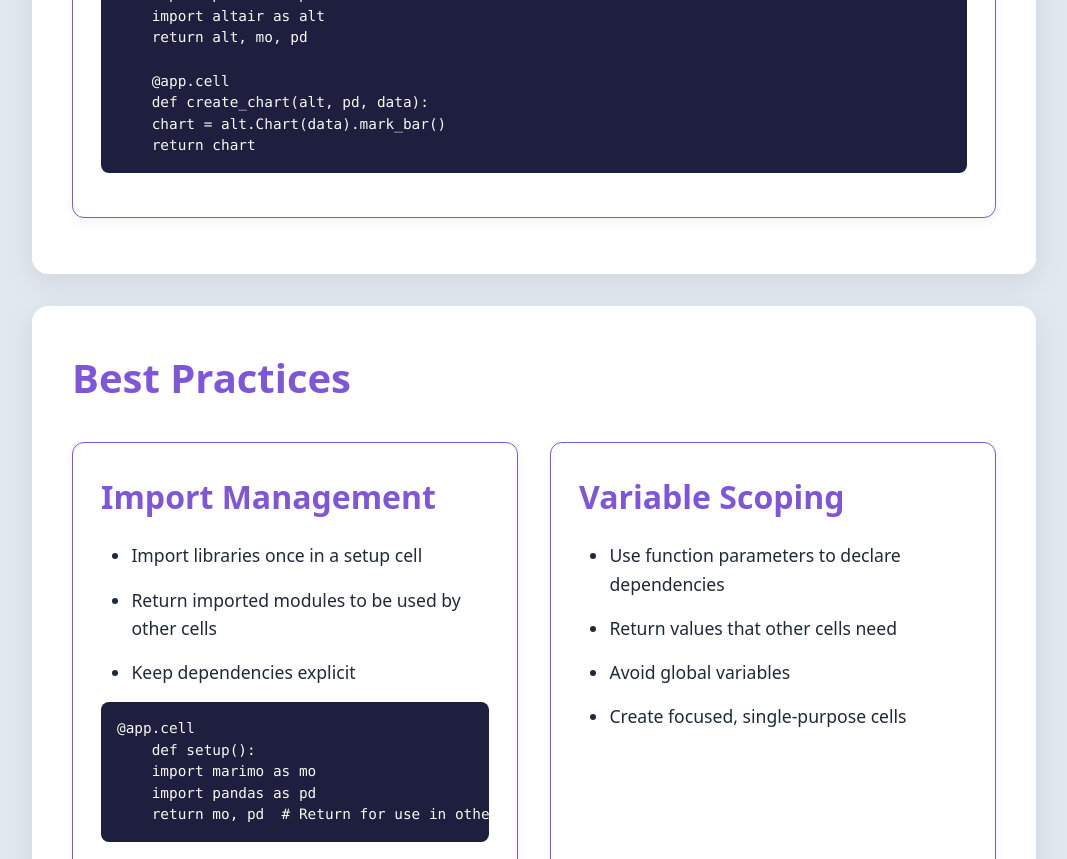
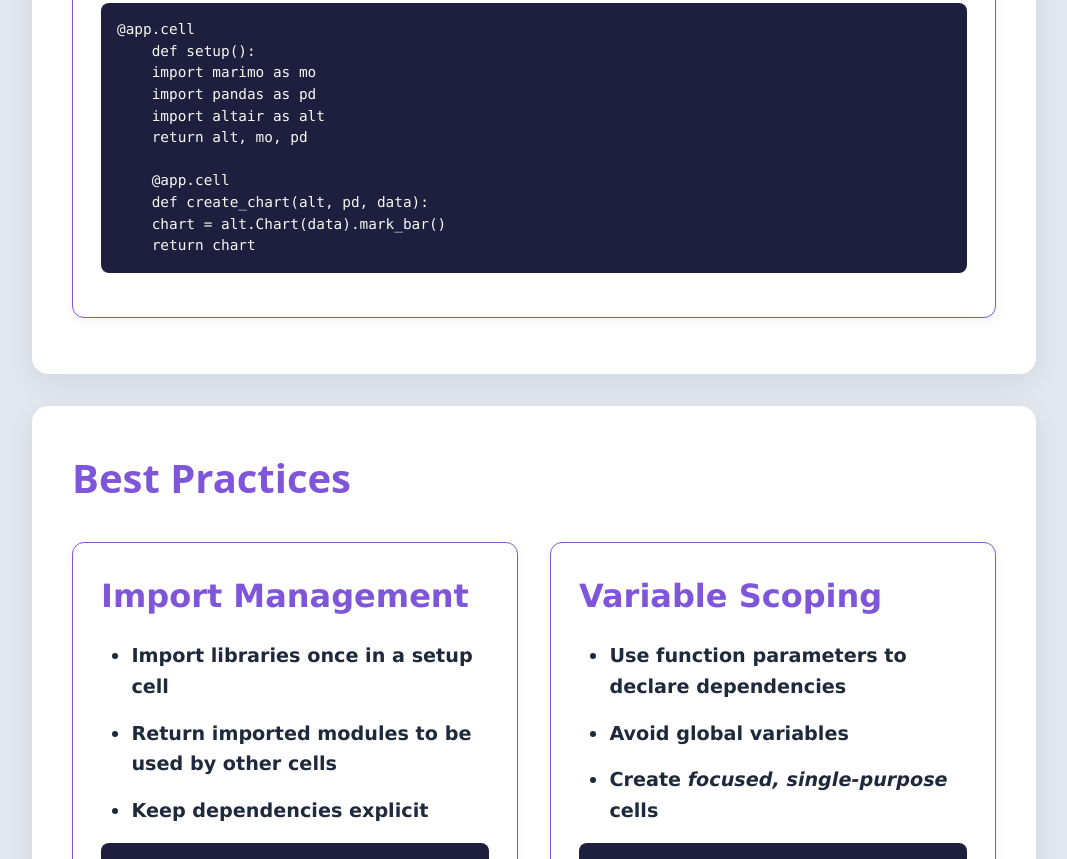
Before and after one commit to bradnaylor-gp/marimo-devguide, a plain HTML site: page index.html in a window 1280 px wide. Shown: the part 1941-2800 px from the top of the page, without its empty margins (106-1173 px from the left). Drawn offline with Linux system fonts and the light colour scheme.

Commit message:
Update index.html

```diff
--- a/index.html
+++ b/index.html
@@ -101,6 +101,7 @@
         }
 
         h3 {
+            font-family:Verdana, Geneva, Tahoma, sans-serif;
             font-size: 2rem;
             font-weight: 600;
             margin-bottom: 1.2rem;
@@ -108,6 +109,7 @@
         }
 
         .subtitle {
+            font-family:Verdana, Geneva, Tahoma, sans-serif;
             font-size: 1.7rem;
             opacity: 0.9;
             max-width: 800px;
@@ -186,13 +188,22 @@
         ul, ol {
             padding-left: 1.5rem;
             margin: 1rem 0;
+            font-family:Verdana, Geneva, Tahoma, sans-serif;
         }
 
         li,p {
             margin-bottom: 0.5rem;
             font-size: 1.1rem;
-
+            font-family:Verdana, Geneva, Tahoma, sans-serif;
             font-weight: 400;
+            margin:  0 0 1rem .4rem;
+            color: var(--dark);
+        }
+        .special-li {
+            margin-bottom: 0.5rem;
+            font-size: 1.2rem;
+            font-family:Verdana, Geneva, Tahoma, sans-serif;
+            font-weight: 800;
             margin:  0 0 1rem .4rem;
             color: var(--dark);
         }
@@ -405,33 +416,41 @@
                 <div class="card">
                     <h3>Import Management</h3>
                     <ul>
-                        <li>Import libraries once in a setup cell</li>
-                        <li>Return imported modules to be used by other cells</li>
-                        <li>Keep dependencies explicit</li>
+                        <li class="special-li">Import libraries once in a setup cell</li>
+                        <li class="special-li">Return imported modules to be used by other cells</li>
+
+                        <li class="special-li">Keep dependencies explicit</li>
                     </ul>
+
                     <pre>@app.cell
     def setup():
     import marimo as mo
     import pandas as pd
-    return mo, pd  # Return for use in other cells</pre>
+    return mo, pd
+    # ^ Return for use in other cells</pre>
                 </div>
 
                 <div class="card">
                     <h3>Variable Scoping</h3>
                     <ul>
-                        <li>Use function parameters to declare dependencies</li>
-                        <li>Return values that other cells need</li>
-                        <li>Avoid global variables</li>
-                        <li>Create focused, single-purpose cells</li>
+                        <li class="special-li">Use function parameters to declare dependencies</li>
+                        <li class="special-li">Avoid global variables</li>
+                        <li class="special-li">Create <i>focused, single-purpose</i> cells</li>
                     </ul>
+                        <pre>@app.cell
+    def process_data(pd):
+        # Load and process data
+        df = pd.read_csv("exmpl.csv")
+        df_filtered = df[df['score'] > 80]
+        return df_filtered
+                        </pre>
+
                 </div>
             </div>
         </section>
 
         <section class="section">
             <h2>Interactive UI Elements</h2>
-
-            <div class="grid">
                 <div class="card">
                     <h3>Dropdowns</h3>
                     <pre>@app.cell
@@ -443,7 +462,6 @@
     )
     return dropdown</pre>
                 </div>
-
                 <div class="card">
                     <h3>Sliders</h3>
                     <pre>@app.cell
@@ -473,8 +491,6 @@
 
         <section class="section">
             <h2>Layout Components</h2>
-
-            <div class="grid">
                 <div class="card">
                     <h3>Horizontal Layout</h3>
                     <pre>@app.cell
```
